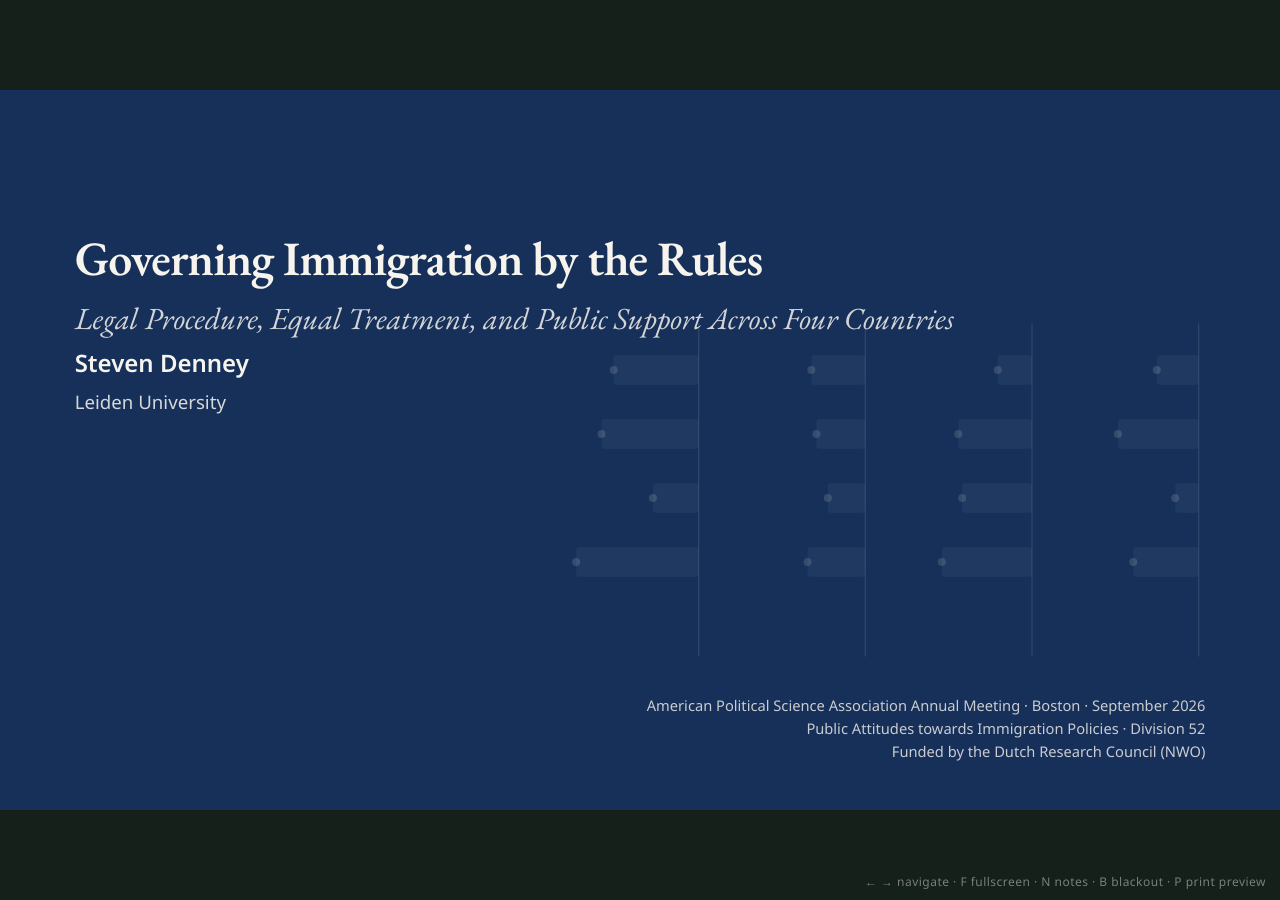
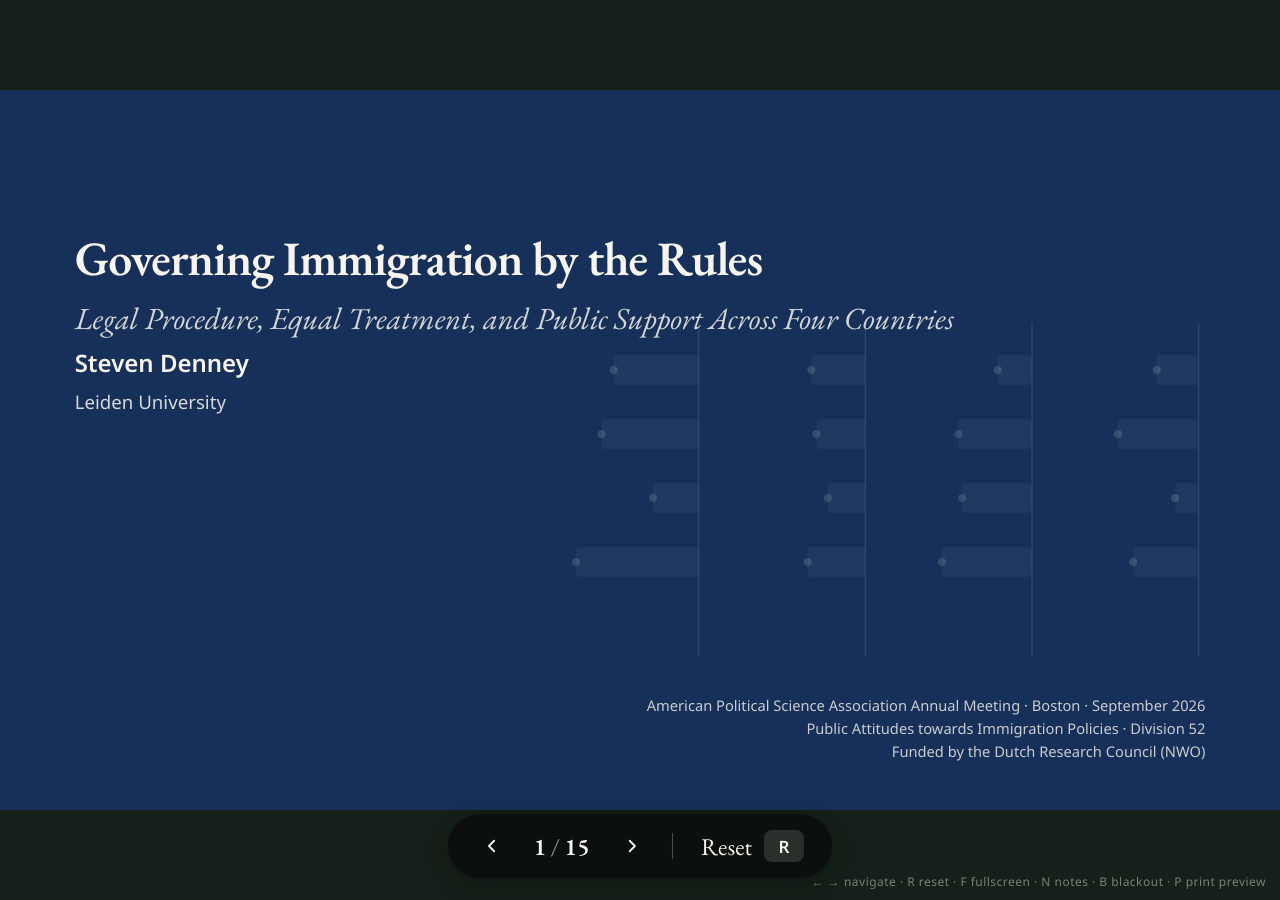
Before and after one commit to scdenney/scdenney.github.io, a Jekyll site: the page assets/slides/governing-immigration/index.html, which Jekyll copies as it is, in a window 1280 px wide. Built offline with Jekyll 4.4.1, drawn with Linux system fonts in a browser that asks for light colours.

Commit message:
Add the navigation pill to the governing-immigration deck
Claude-Session: https://claude.ai/code/session_013erhM5FQP8WoCQVJpuzsMF

```diff
--- a/assets/slides/governing-immigration/index.html
+++ b/assets/slides/governing-immigration/index.html
@@ -83,6 +83,22 @@ body.no-anim *, body.no-anim *::before, body.no-anim *::after { transition: none
 body.show-notes #notes { display: block; }
 body.blackout #stage { visibility: hidden; }
 #help { position: fixed; right: 14px; bottom: 10px; color: rgba(247,244,237,.45); font-size: 12px; letter-spacing: .04em; }
+/* floating navigation pill */
+#nav { position: fixed; left: 50%; bottom: 22px; transform: translateX(-50%); display: flex; align-items: center; gap: 6px;
+  height: 64px; padding: 0 22px; border-radius: 999px; background: #0B0F0D; color: var(--paper);
+  box-shadow: 0 6px 24px rgba(0,0,0,.28); user-select: none; z-index: 20; }
+#nav button { appearance: none; background: none; border: 0; color: var(--paper); cursor: pointer; display: inline-flex; align-items: center; justify-content: center;
+  height: 44px; min-width: 44px; padding: 0 10px; border-radius: 999px; font: inherit; }
+#nav button:hover { background: rgba(247,244,237,.10); }
+#nav button:focus { outline: none; } #nav button:focus-visible { outline: 2px solid var(--governance); outline-offset: 2px; }
+#nav button svg { width: 18px; height: 18px; stroke: currentColor; stroke-width: 2.4; fill: none; stroke-linecap: round; stroke-linejoin: round; }
+#nav .n { font-family: var(--font-editorial); font-size: 24px; font-weight: 600; font-variant-numeric: tabular-nums lining-nums; min-width: 84px; text-align: center; letter-spacing: .02em; }
+#nav .n span { color: rgba(247,244,237,.55); font-weight: 400; margin: 0 4px; }
+#nav .n { white-space: nowrap; }
+#nav .sep { width: 1px; height: 26px; background: rgba(247,244,237,.28); margin: 0 12px; }
+#nav .reset { font-family: var(--font-editorial); font-size: 24px; gap: 12px; padding-right: 6px; }
+#nav kbd { display: inline-flex; align-items: center; justify-content: center; min-width: 40px; height: 32px; padding: 0 10px; border-radius: 8px;
+  background: #2A2F2C; color: var(--paper); font-family: var(--font-functional); font-size: 17px; font-weight: 600; }
 
 /* ============================================================
    Components
@@ -317,7 +333,7 @@ body.print-mode .slide { position: relative; display: block; break-after: page;
 body.print-mode .slide:last-child { break-after: auto; page-break-after: auto; }
 body.print-mode .fragment { opacity: 1; transform: none; transition: none; }
 body.print-mode .c-bar { transform: none !important; transition: none; }
-body.print-mode .screen-only, body.print-mode #help, body.print-mode #notes { display: none !important; }
+body.print-mode .screen-only, body.print-mode #help, body.print-mode #notes, body.print-mode #nav, body.blackout #nav, body.no-anim #nav { display: none !important; }
 @media print {
   body { background: #fff; }
   #stage { position: static; width: auto; height: auto; transform: none !important; }
@@ -325,7 +341,7 @@ body.print-mode .screen-only, body.print-mode #help, body.print-mode #notes { di
   .slide:last-child { break-after: auto; page-break-after: auto; }
   .fragment { opacity: 1 !important; transform: none !important; }
   .c-bar { transform: none !important; }
-  .screen-only, #help, #notes { display: none !important; }
+  .screen-only, #help, #notes, #nav { display: none !important; }
 }
 </style>
 </head>
@@ -1061,7 +1077,14 @@ body.print-mode .screen-only, body.print-mode #help, body.print-mode #notes { di
 </div>
 <div id="counter"></div>
 <div id="notes"></div>
-<div id="help" class="screen-only">← → navigate · F fullscreen · N notes · B blackout · P print preview</div>
+<nav id="nav" class="screen-only" aria-label="Slide navigation">
+  <button id="nav-prev" type="button" aria-label="Previous slide"><svg viewBox="0 0 24 24"><path d="M15 5l-7 7 7 7"/></svg></button>
+  <div class="n" id="nav-label">1<span>/</span>15</div>
+  <button id="nav-next" type="button" aria-label="Next slide"><svg viewBox="0 0 24 24"><path d="M9 5l7 7-7 7"/></svg></button>
+  <div class="sep"></div>
+  <button id="nav-reset" class="reset" type="button" aria-label="Back to the first slide">Reset <kbd>R</kbd></button>
+</nav>
+<div id="help" class="screen-only">← → navigate · R reset · F fullscreen · N notes · B blackout · P print preview</div>
 <script>
 /* Deck runtime: keyboard navigation, fragments, build-in animation, print mode,
    notes overlay, and the "draw another card" demo. No dependencies. */
@@ -1097,6 +1122,11 @@ body.print-mode .screen-only, body.print-mode #help, body.print-mode #notes { di
     // build-in animation: add .in on the next frame so transitions run
     requestAnimationFrame(function () { requestAnimationFrame(function () { slide.classList.add('in'); }); });
     counter.textContent = slide.dataset.label || ((i + 1) + ' / ' + slides.length);
+    if (navLabel) {
+      var lab = slide.dataset.slide || ((i + 1) + ' / ' + mainCount);
+      var m = lab.match(/^(\d+)\s*\/\s*(\d+)$/);
+      navLabel.innerHTML = m ? m[1] + '<span>/</span>' + m[2] : lab;
+    }
     if (history.replaceState) history.replaceState(null, '', '#' + (i + 1));
     renderNotes();
   }
@@ -1218,6 +1249,10 @@ body.print-mode .screen-only, body.print-mode #help, body.print-mode #notes { di
     var card = document.getElementById('policy-card');
     if (card) { card.classList.remove('flash'); void card.offsetWidth; card.classList.add('flash'); }
   }
+  /* navigation pill */
+  var on = function (id, fn) { var el = document.getElementById(id); if (el) el.addEventListener('click', function (e) { e.stopPropagation(); fn(); }); };
+  on('nav-prev', prev); on('nav-next', next); on('nav-reset', function () { show(0, false); });
+
   var btn = document.getElementById('draw-card');
   if (btn) btn.addEventListener('click', function (e) { e.stopPropagation(); drawCard(); });
 
```
Also changed, not shown: other parts of assets/slides/governing-immigration/index.html (+3 -0 lines).
